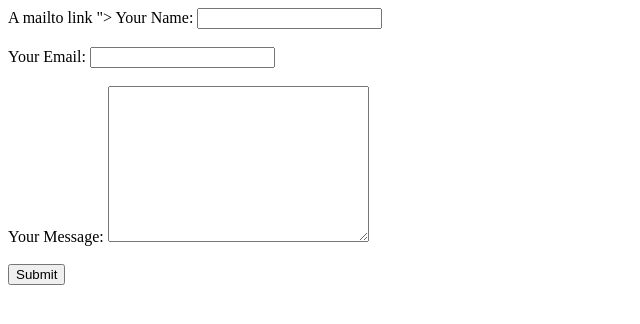
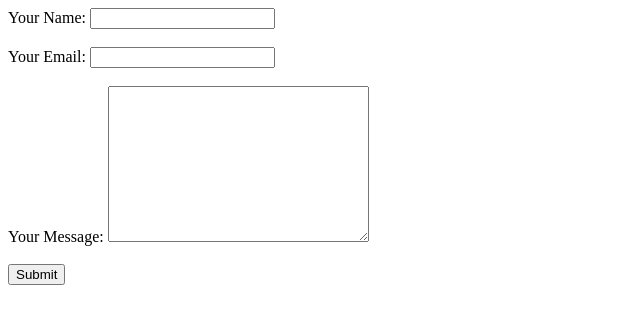
Before and after one commit to Guuleed22/cv, a plain HTML site: page input.html in a window 1280 px wide. Shown: the whole page, without its empty margins (0-640 px from the left). Drawn offline with Linux system fonts and the light colour scheme.

Commit message:
Update input.html

```diff
--- a/input.html
+++ b/input.html
@@ -6,7 +6,7 @@
     <title>Contact Form</title>
 </head>
 <body>
-   <form action=" <a class="XqQF9c" href="mailto:guled00123@gmail.com" target="_blank"> A mailto link </a>">
+   <form action="">
     <label for="Name">Your Name:</label>
     <input type="text" name="" id=""><br><br>
     <label for="email">Your Email:</label>
```
